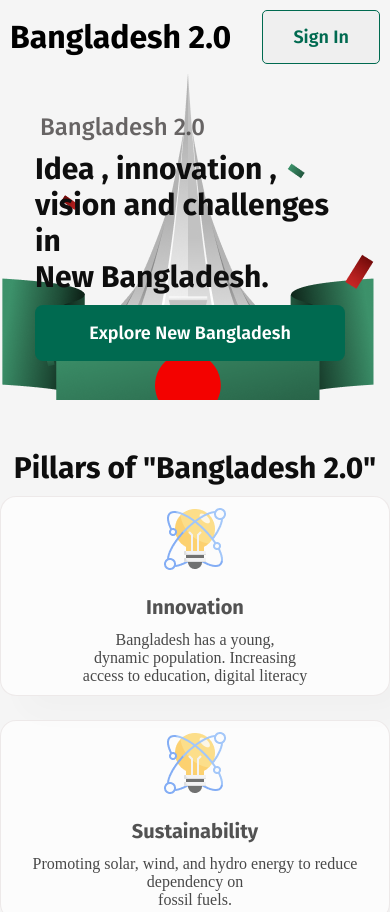
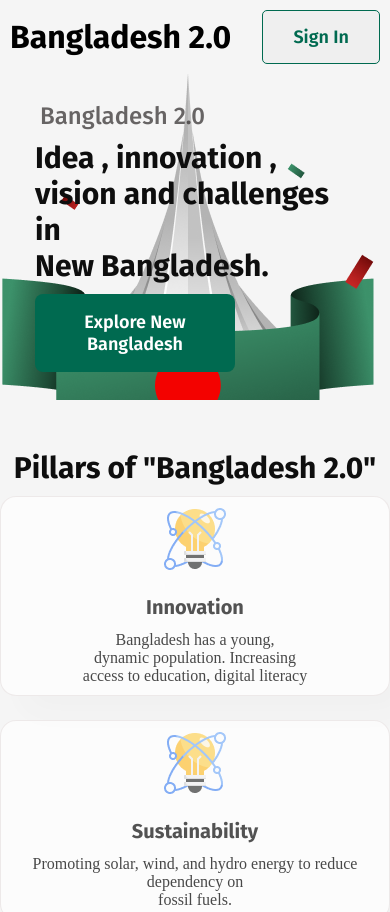
Before and after one commit to Hasnatkallol/Assignment-1, a plain HTML site: page index.html in a window 390 px wide. Shown: the top 912 px of the page. Drawn offline with Linux system fonts and the light colour scheme.

Commit message:
done responsive 2

```diff
--- a/styles/responsive.css
+++ b/styles/responsive.css
@@ -380,7 +380,7 @@
     padding: 10px 35px;
   }
   .banner .banner-text .explore {
-    width: calc(100% - 80px);
+    width: 200px;
     align-self: flex-start;
     margin-left: 35px;
   }
```
